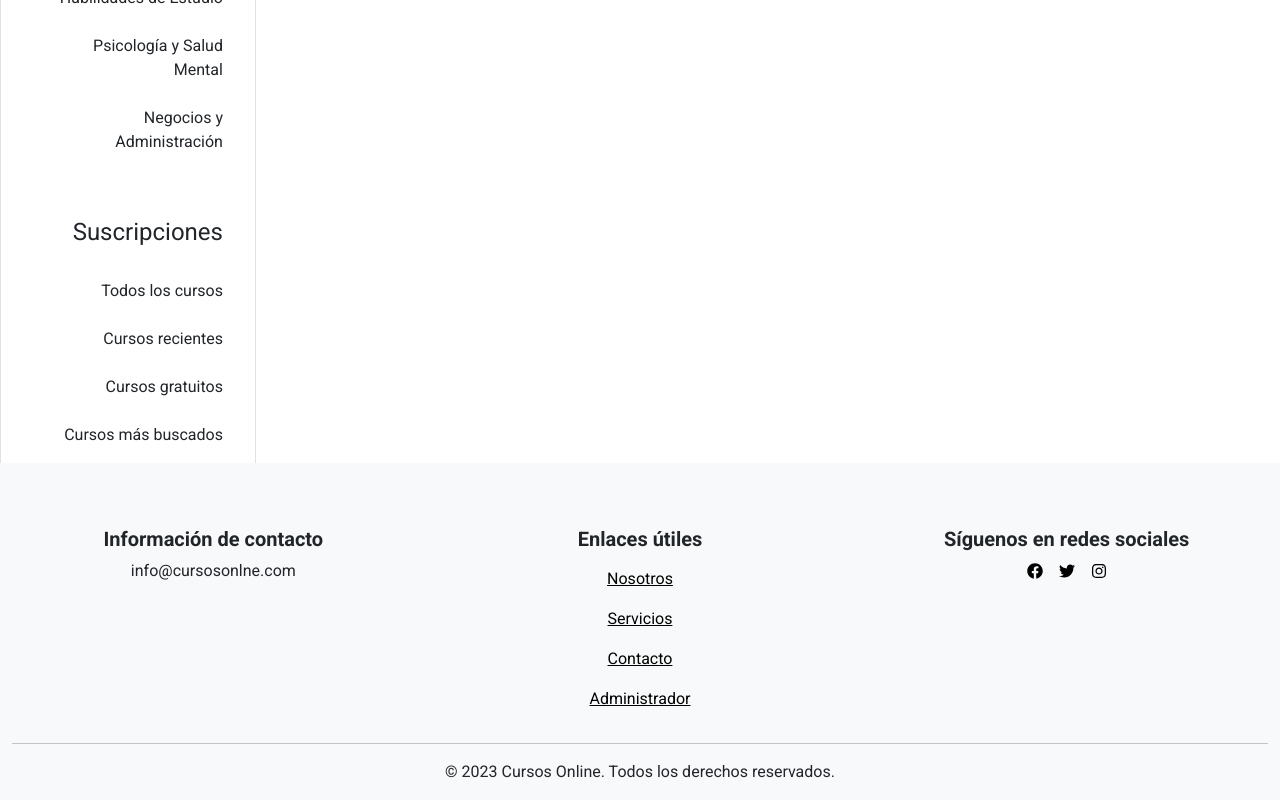
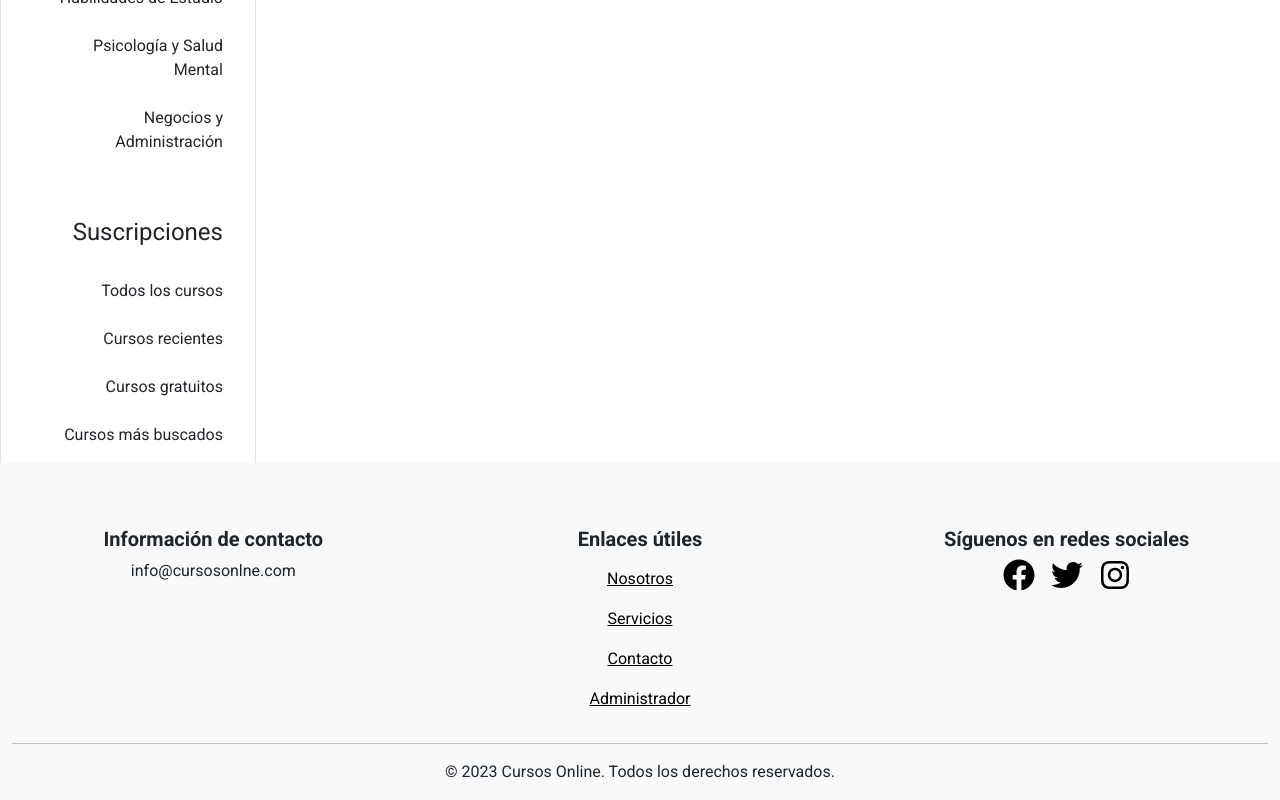
Before and after one commit to pablomos87/frontdeploy, a React (Create React App) app in the folder src/: page /admin-login in a window 1280 px wide. Shown: the part 989-1789 px from the top of the page. Built offline with nearby package versions, Linux system fonts and the light colour scheme; the HTML template or start-up script is replaced by a standard one.

Commit message:
commit 18 90

```diff
--- a/src/Components/CSS/Footer.css
+++ b/src/Components/CSS/Footer.css
@@ -15,3 +15,8 @@
 
     text-decoration: underline;
 }
+
+
+.icon-link {
+    font-size: 2em;
+  }
--- a/src/Components/Footer.jsx
+++ b/src/Components/Footer.jsx
@@ -25,13 +25,13 @@ const Footer = () => {
           <Col xs={12} md={4} className="text-center container-sm">
             <h5 className="textTitleFooter">Síguenos en redes sociales</h5>
             <div className="footerFaIcons d-flex justify-content-center">
-              <a href="https://www.facebook.com/miproyecto" className="me-3">
+              <a href="https://www.facebook.com/miproyecto" className="me-3 icon-link">
                 <FaFacebook  color="black" />
               </a>
-              <a href="https://www.twitter.com/miproyecto" className="me-3">
+              <a href="https://www.twitter.com/miproyecto" className="me-3 icon-link">
                 <FaTwitter  color="black" />
               </a>
-              <a href="https://www.instagram.com/miproyecto">
+              <a href="https://www.instagram.com/miproyecto" className="icon-link">
                 <FaInstagram color="black" />
               </a>
             </div>
```
